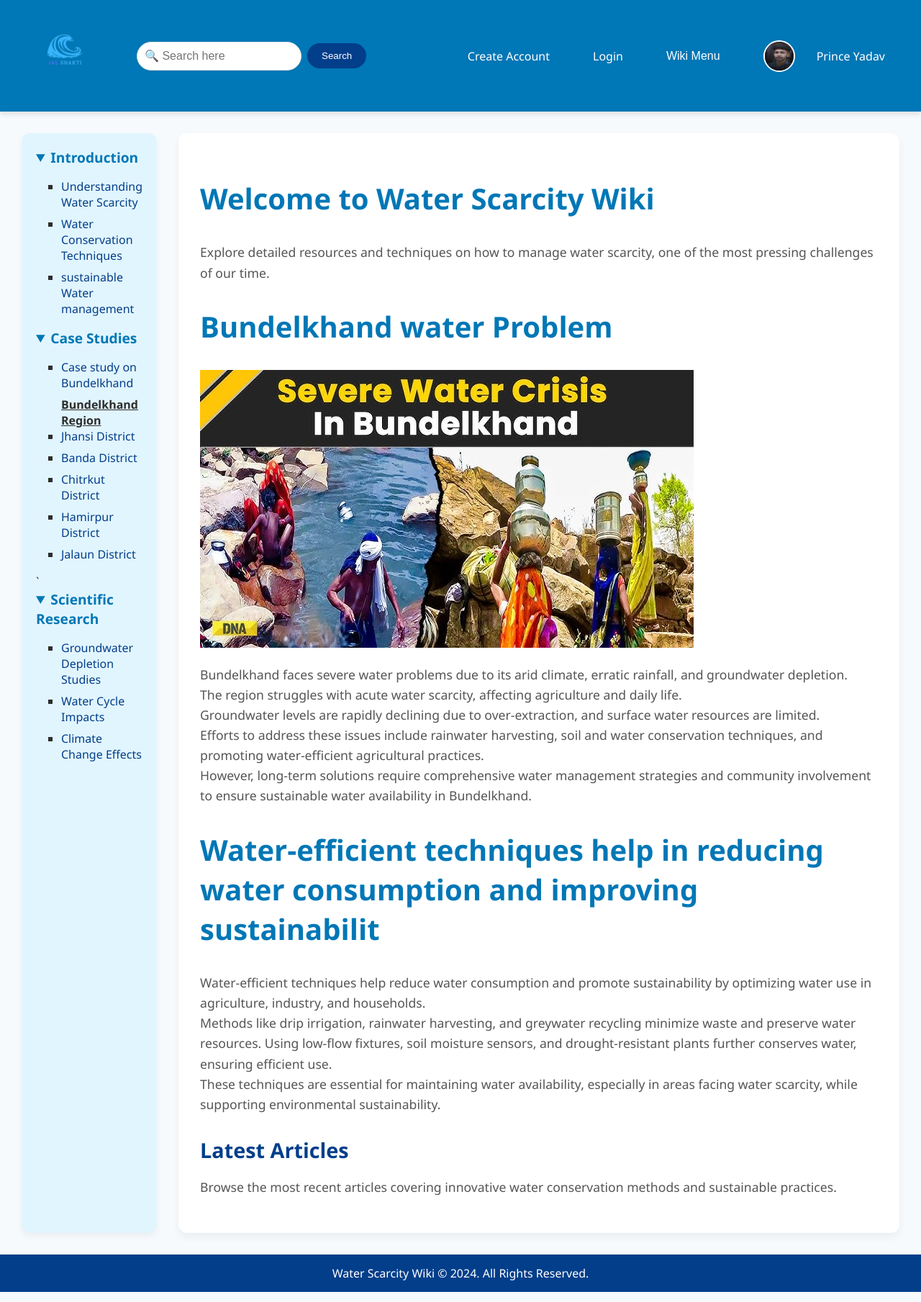
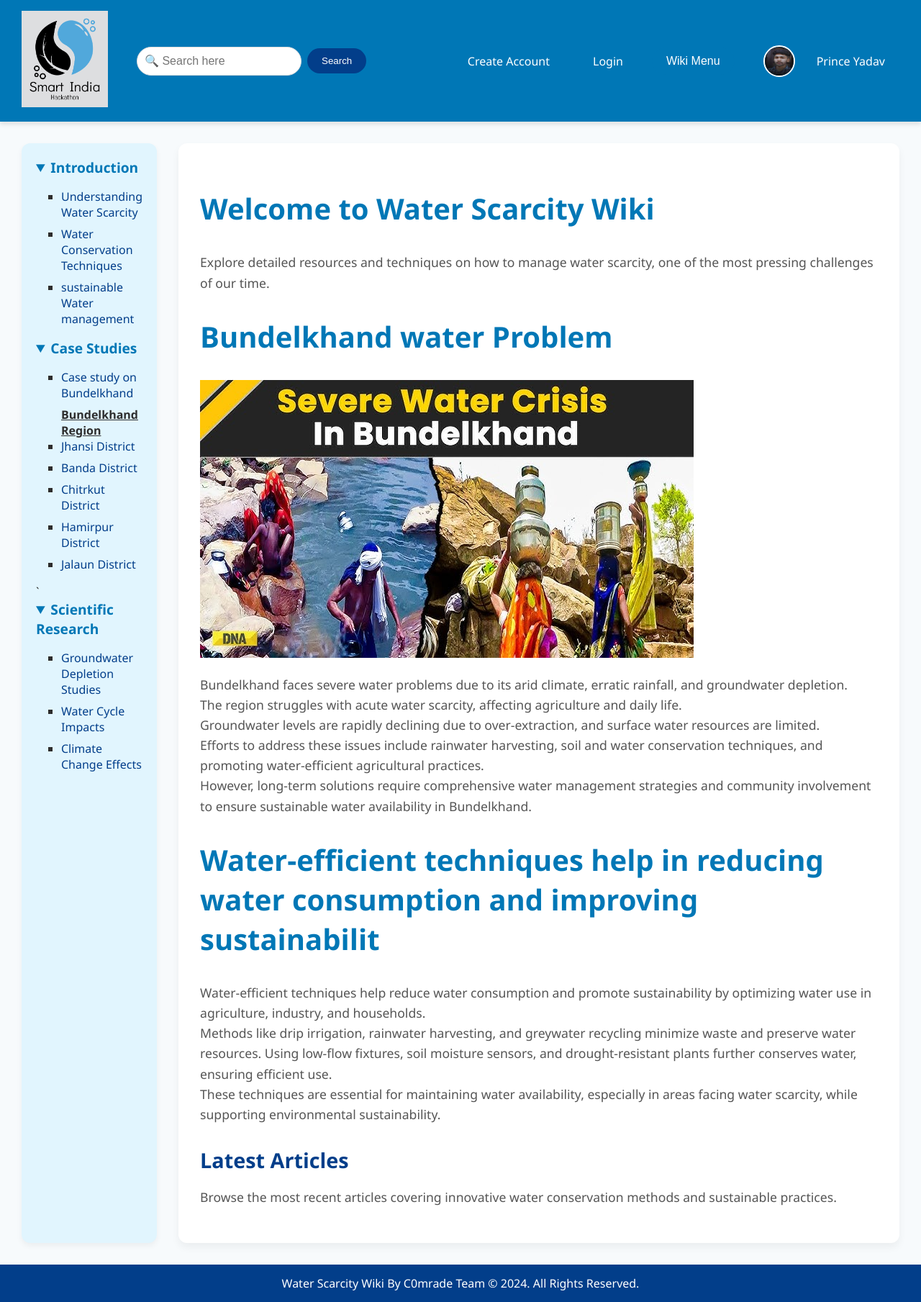
Before and after one commit to PrinceYadav001/SIH-Project, a plain HTML site: page index.html in a window 1280 px wide. Shown: the whole page at 72% size. Drawn offline with Linux system fonts and the light colour scheme.

Commit message:
page update

```diff
--- a/index.html
+++ b/index.html
@@ -294,7 +294,7 @@
     <header>
         <nav>
             <div class="logo">
-                <img src="logo.png" alt="Water Scarcity Wiki Logo">
+                <img src="logo-png.png" alt="Water Scarcity Wiki Logo">
             </div>
             <div class="search-box">
                 <input type="text" placeholder="🔍 Search here" aria-label="Search">
@@ -401,7 +401,7 @@
 
     <!-- Footer Section -->
     <footer>
-        <p>Water Scarcity Wiki &copy; 2024. All Rights Reserved.</p>
+        <p>Water Scarcity Wiki By C0mrade Team &copy; 2024. All Rights Reserved.</p>
     </footer>
 </body>
 
```
Also changed, not shown: logo-png.png (added).
